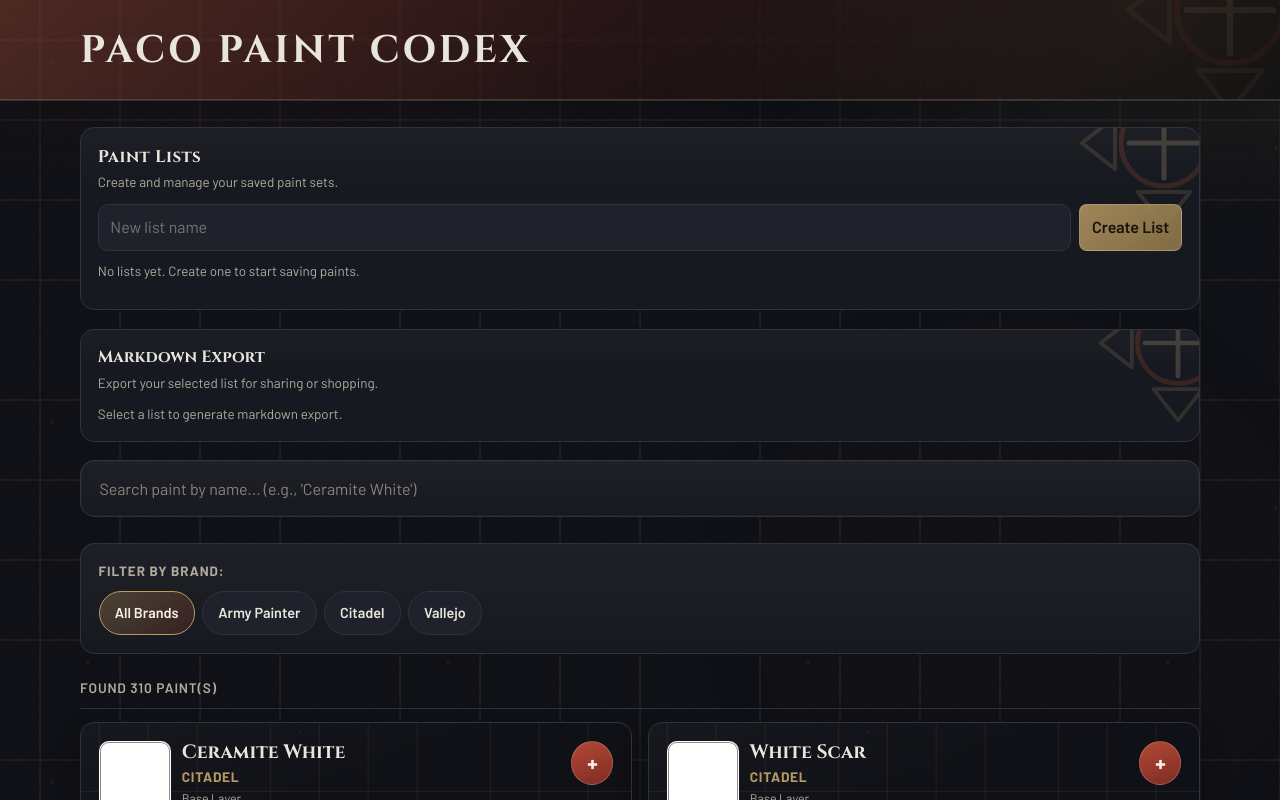
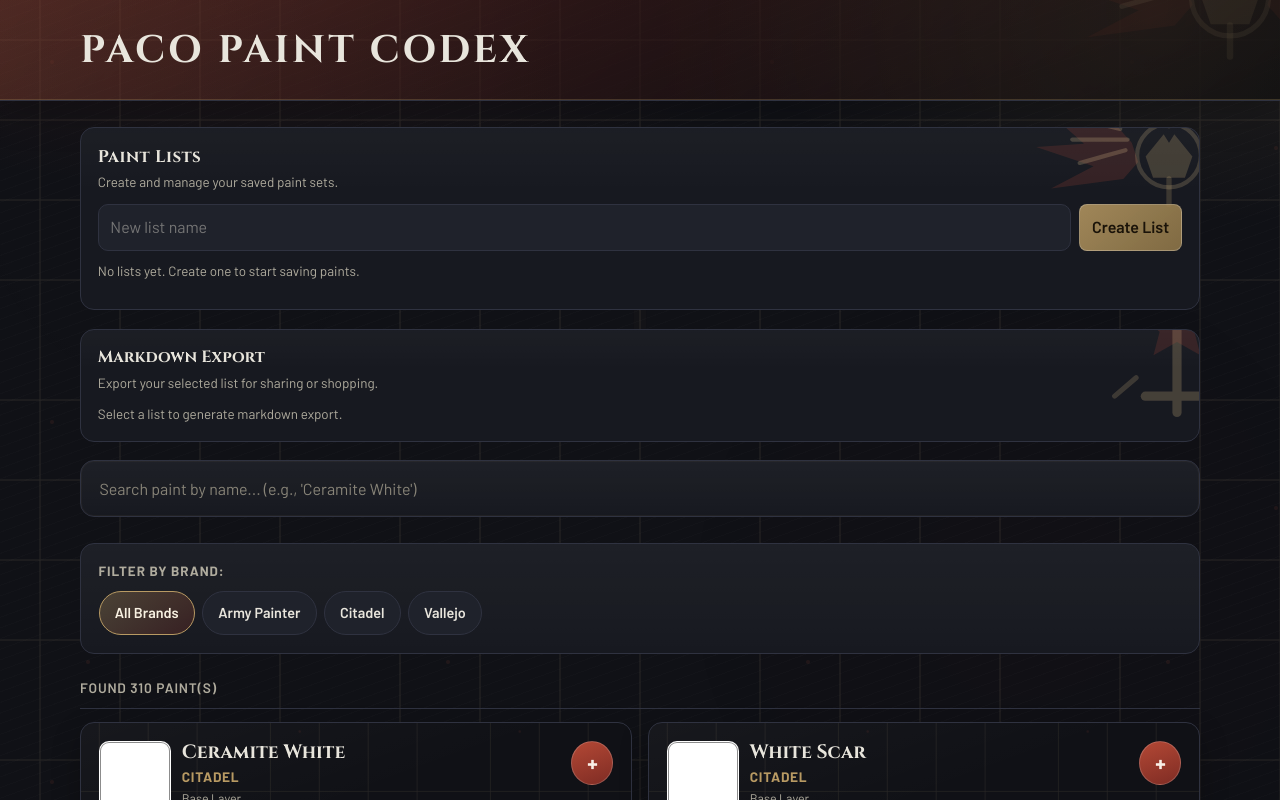
Before and after one commit to MusashiRyu/paint-codex, a React (Vite) app: page / in a window 1280 px wide. Shown: the top 800 px of the page. Built offline with nearby package versions, Linux system fonts and the light colour scheme.

Commit message:
feat: add aquila and inquisitorial-inspired iconography

```diff
--- a/src/features/export/ExportPanel.module.css
+++ b/src/features/export/ExportPanel.module.css
@@ -1,7 +1,7 @@
 .panel {
   background:
     linear-gradient(180deg, rgba(255, 255, 255, 0.024), transparent 35%),
-    url('/imagery/heraldic-mark.svg') right -78px top -86px/198px 198px no-repeat,
+    url('/imagery/inquisition-inspired-i.svg') right -70px top -102px/184px 220px no-repeat,
     var(--panel);
   border: 1px solid var(--line);
   border-radius: 14px;
--- a/src/features/lists/ListsPanel.module.css
+++ b/src/features/lists/ListsPanel.module.css
@@ -1,7 +1,7 @@
 .panel {
   background:
     linear-gradient(180deg, rgba(255, 255, 255, 0.025), transparent 35%),
-    url('/imagery/heraldic-mark.svg') right -70px top -90px/210px 210px no-repeat,
+    url('/imagery/aquila-inspired.svg') right -120px top -66px/300px 170px no-repeat,
     var(--panel);
   border: 1px solid var(--line);
   border-radius: 14px;
--- a/src/shared/styles/global.css
+++ b/src/shared/styles/global.css
@@ -117,7 +117,7 @@
   background:
     radial-gradient(circle at 14% 24%, rgba(255, 255, 255, 0.08) 0, transparent 42%),
     radial-gradient(circle at 80% 74%, rgba(179, 72, 53, 0.18) 0, transparent 38%),
-    url('/imagery/heraldic-mark.svg') center 22%/280px 280px no-repeat;
+    url('/imagery/inquisition-inspired-i.svg') center 26%/250px 290px no-repeat;
   z-index: -1;
 }
 
@@ -142,7 +142,7 @@
   inset: 0;
   pointer-events: none;
   background:
-    url('/imagery/heraldic-mark.svg') right -80px top -120px/260px 260px no-repeat,
+    url('/imagery/aquila-inspired.svg') right -130px top -118px/360px 210px no-repeat,
     radial-gradient(circle at 90% 10%, rgba(184, 154, 99, 0.2), transparent 45%);
   opacity: 0.38;
 }
```
Also changed, not shown: public/imagery/aquila-inspired.svg (added), public/imagery/inquisition-inspired-i.svg (added).
